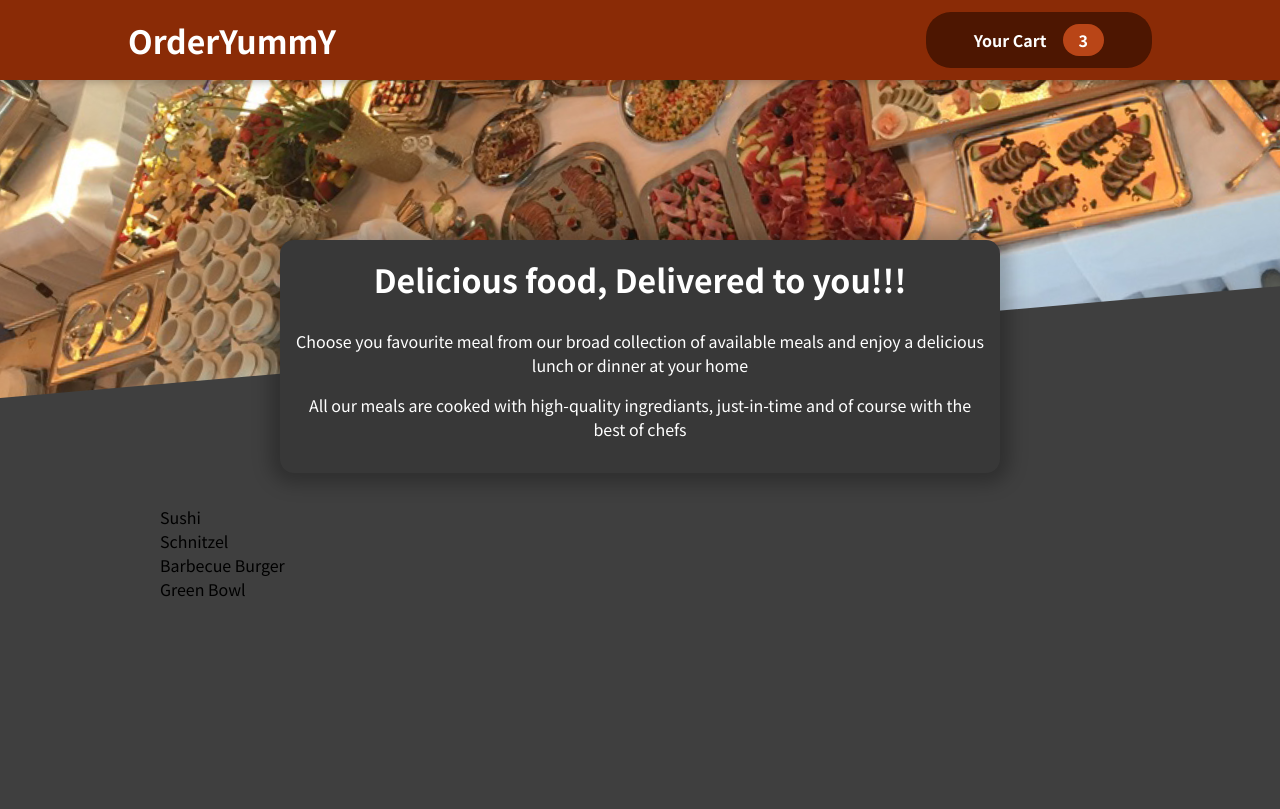
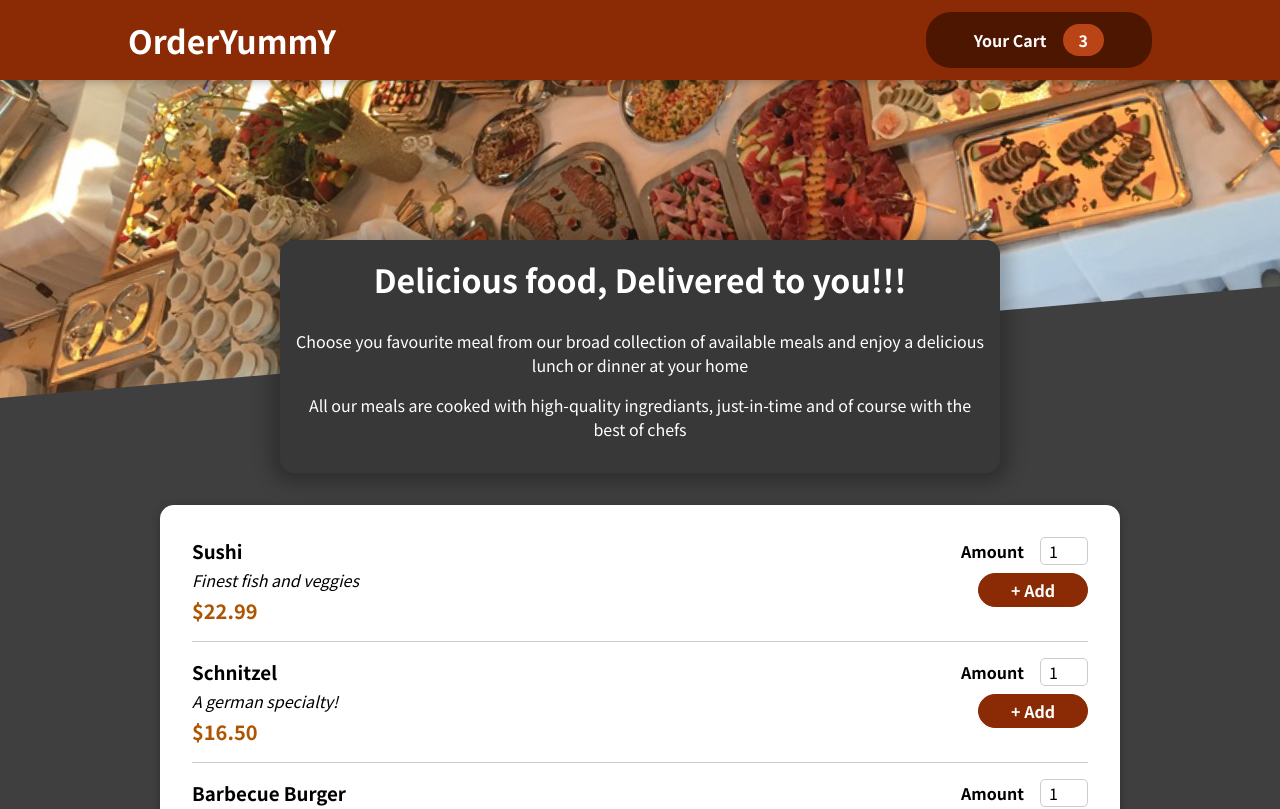
Before and after one commit to parvezaman/order-yummy, a React (Create React App) app: page / in a window 1280 px wide. Shown: the top 809 px of the page. Built offline with nearby package versions, Linux system fonts and the light colour scheme.

Commit message:
added single meal item and add item form

```diff
--- a/src/components/Meals/AvailableMeals.js
+++ b/src/components/Meals/AvailableMeals.js
@@ -1,5 +1,7 @@
 import React from 'react'
 import classes from './AvailableMeals.module.css'
+import Card from '../UI/Card';
+import SingleMeal from './SingleMeal/SingleMeal';
 
 const DUMMY_MEALS = [
     {
@@ -29,12 +31,14 @@
 ];
 
 const AvailableMeals = () => {
-    const mealsList = DUMMY_MEALS.map(meal => <li>{meal.name}</li>)
+    const mealsList = DUMMY_MEALS.map(meal => <SingleMeal key={meal.id} id={meal.id} name={meal.name} description={meal.description} price={meal.price} />)
     return (
         <section className={classes.meals}>
-            <ul>
-                {mealsList}
-            </ul>
+            <Card>
+                <ul>
+                    {mealsList}
+                </ul>
+            </Card>
         </section>
     )
 }
--- /dev/null
+++ b/src/components/Meals/SingleMeal/MealItemForm.js
@@ -0,0 +1,22 @@
+import React from 'react'
+import classes from './MealItemForm.module.css'
+import Input from '../../UI/Input'
+const MealItemForm = (props) => {
+    return (
+        <form className={classes.form}>
+            <Input
+                label="Amount"
+                input={{
+                    id: "amount_" + props.id,
+                    type: 'number',
+                    min: '1',
+                    max: '5',
+                    step: '1',
+                    defaultValue: '1'
+                }} />
+            <button>+ Add</button>
+        </form>
+    )
+}
+
+export default MealItemForm
--- /dev/null
+++ b/src/components/Meals/SingleMeal/MealItemForm.module.css
@@ -0,0 +1,20 @@
+.form {
+    text-align: right;
+}
+
+.form button {
+    font: inherit;
+    cursor: pointer;
+    background-color: #8a2b06;
+    border: 1px solid #8a2b06;
+    color: white;
+    padding: 0.25rem 2rem;
+    border-radius: 20px;
+    font-weight: bold;
+}
+
+.form button:hover,
+.form button:active {
+    background-color: #641e03;
+    border-color: #641e03;
+}
--- /dev/null
+++ b/src/components/Meals/SingleMeal/SingleMeal.js
@@ -0,0 +1,22 @@
+import React from 'react'
+import classes from './SingleMeal.module.css'
+import MealItemForm from './MealItemForm'
+
+const SingleMeal = (props) => {
+    const price = `$${props.price.toFixed(2)}`
+    return (
+        <li className={classes.meal}>
+            <div>
+                <h3>{props.name}</h3>
+                <div className={classes.description}>{props.description}</div>
+                <div className={classes.price}>{price}</div>
+            </div>
+
+            <div>
+                <MealItemForm id={props.id} />
+            </div>
+        </li>
+    )
+}
+
+export default SingleMeal
--- /dev/null
+++ b/src/components/Meals/SingleMeal/SingleMeal.module.css
@@ -0,0 +1,22 @@
+.meal {
+    display: flex;
+    justify-content: space-between;
+    margin: 1rem;
+    padding-bottom: 1rem;
+    border-bottom: 1px solid #ccc;
+}
+
+.meal h3 {
+    margin: 0 0 0.25rem 0;
+}
+
+.description {
+    font-style: italic;
+}
+
+.price {
+    margin-top: 0.25rem;
+    font-weight: bold;
+    color: #ad5502;
+    font-size: 1.25rem;
+}
--- /dev/null
+++ b/src/components/UI/Card.js
@@ -0,0 +1,10 @@
+import React from 'react'
+import classes from './Card.module.css'
+
+const Card = (props) => {
+    return (
+        <div className={classes.card}>{props.children}</div>
+    )
+}
+
+export default Card
--- /dev/null
+++ b/src/components/UI/Card.module.css
@@ -0,0 +1,6 @@
+.card {
+    padding: 1rem;
+    box-shadow: 0 2px 8px rgba(0, 0, 0, 0.25);
+    border-radius: 14px;
+    background-color: white;
+}
--- /dev/null
+++ b/src/components/UI/Input.js
@@ -0,0 +1,13 @@
+import React from 'react'
+import classes from './Input.module.css'
+
+const Input = (props) => {
+    return (
+        <div className={classes.input}>
+            <label htmlFor={props.input.id}>{props.label}</label>
+            <input id={props.input.id} {...props.input} />
+        </div>
+    )
+}
+
+export default Input
--- /dev/null
+++ b/src/components/UI/Input.module.css
@@ -0,0 +1,18 @@
+.input {
+    display: flex;
+    align-items: center;
+    margin-bottom: 0.5rem;
+}
+
+.input label {
+    font-weight: bold;
+    margin-right: 1rem;
+}
+
+.input input {
+    width: 3rem;
+    border-radius: 5px;
+    border: 1px solid #ccc;
+    font: inherit;
+    padding-left: 0.5rem;
+}
```
